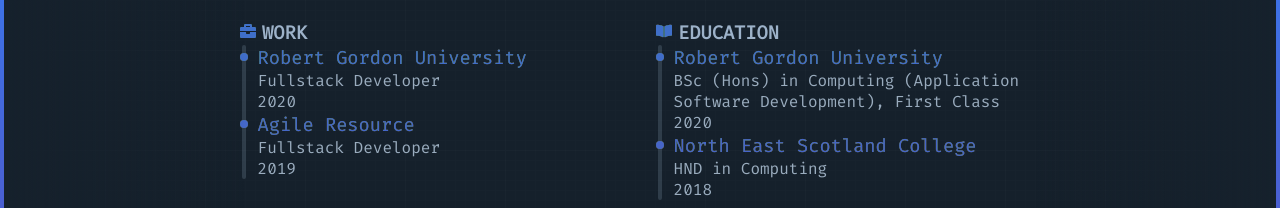
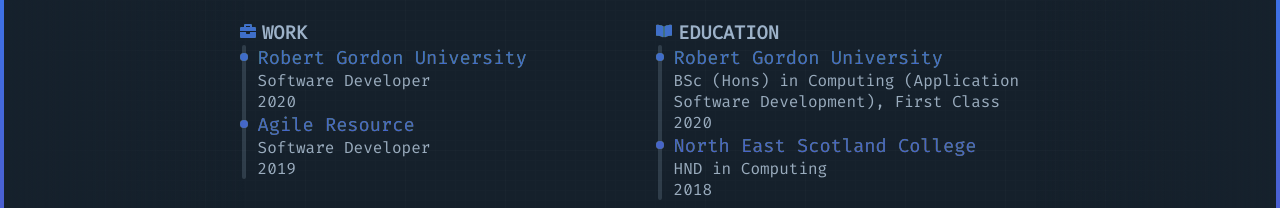
Before and after one commit to Kelbie/portfolio-2, a Next.js app: page / in a window 1280 px wide. Shown: the part 555-763 px from the top of the page. Built offline with nearby package versions, Linux system fonts and the light colour scheme.

Commit message:
Update index.tsx

```diff
--- a/pages/index.tsx
+++ b/pages/index.tsx
@@ -139,12 +139,12 @@
                 [
                   {
                     company: "Robert Gordon University",
-                    title: "Fullstack Developer",
+                    title: "Software Developer",
                     year: "2020"
                   },
                   {
                     company: "Agile Resource",
-                    title: "Fullstack Developer",
+                    title: "Software Developer",
                     year: "2019"
                   }
                 ].map(({company, title, year}, index) => {
```
